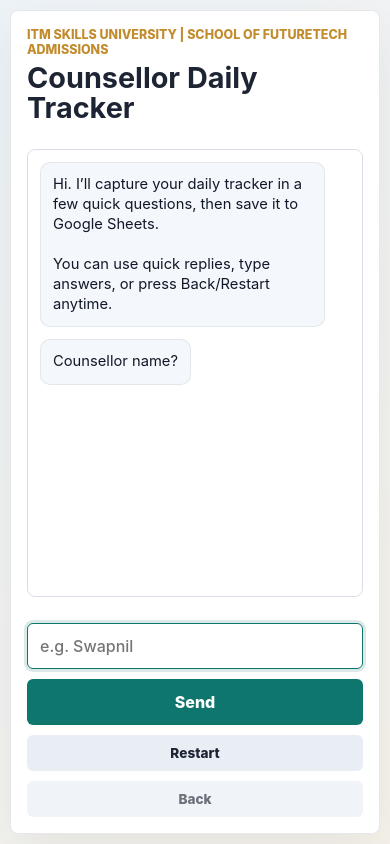
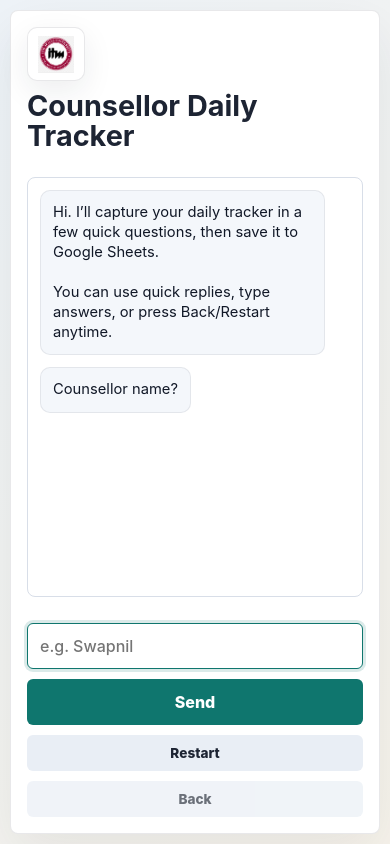
Before and after one commit to WableSwapnil/ITM-Counselor-, a plain HTML site: page index.html in a window 390 px wide. Drawn offline with Linux system fonts and the light colour scheme.

Commit message:
Add branded logo badge

```diff
--- a/index.html
+++ b/index.html
@@ -11,7 +11,16 @@
       <section class="panel chat-panel" aria-labelledby="page-title">
         <div class="brand-row">
           <div>
-            <p class="eyebrow">ITM Skills University | School of FutureTech Admissions</p>
+            <div class="brand-mark" aria-label="ITM Skills University">
+              <img
+                class="brand-logo"
+                src="assets/itm-skills-logo.png"
+                alt="ITM Skills University logo"
+                loading="eager"
+                decoding="async"
+              />
+              <span class="brand-fallback">ITM Skills University</span>
+            </div>
             <h1 id="page-title">Counsellor Daily Tracker</h1>
           </div>
         </div>
--- a/script.js
+++ b/script.js
@@ -90,6 +90,7 @@ function currentDateISO() {
 }
 
 // Intentionally no visible "sheet ready" status pill in the UI.
+wireBrandFallback();
 
 // --- Conversation state ---
 const state = {
@@ -255,6 +256,21 @@ chatInput.addEventListener("keydown", (e) => {
 });
 
 restartConversation();
+
+function wireBrandFallback() {
+  const img = document.querySelector(".brand-logo");
+  const fallback = document.querySelector(".brand-fallback");
+  if (!img || !fallback) return;
+
+  const showFallback = () => {
+    img.style.display = "none";
+    fallback.style.display = "inline";
+  };
+
+  // If the asset path is wrong/missing, show readable text.
+  img.addEventListener("error", showFallback);
+  if (img.complete && img.naturalWidth === 0) showFallback();
+}
 
 function restartConversation() {
   chatLog.innerHTML = "";
--- a/styles.css
+++ b/styles.css
@@ -63,6 +63,38 @@ body {
   font-weight: 800;
   text-transform: uppercase;
   letter-spacing: 0;
+}
+
+.brand-mark {
+  display: flex;
+  align-items: center;
+  gap: 10px;
+  width: fit-content;
+  max-width: 100%;
+  padding: 8px 10px;
+  margin: 0 0 10px;
+  border: 1px solid rgba(29, 36, 51, 0.1);
+  border-radius: 10px;
+  background: #ffffff;
+  box-shadow: 0 10px 30px rgba(29, 36, 51, 0.08);
+}
+
+.brand-logo {
+  display: block;
+  height: 40px;
+  width: auto;
+  max-width: min(520px, 100%);
+  object-fit: contain;
+  filter: drop-shadow(0 1px 0 rgba(0, 0, 0, 0.06));
+}
+
+.brand-fallback {
+  display: none;
+  color: #111827;
+  font-size: 0.95rem;
+  font-weight: 900;
+  line-height: 1.1;
+  white-space: nowrap;
 }
 
 h1,
@@ -361,6 +393,14 @@ button.compact {
     min-height: calc(100svh - 20px);
   }
 
+  .brand-logo {
+    height: 36px;
+  }
+
+  .brand-fallback {
+    font-size: 0.9rem;
+  }
+
   .brand-row,
   .composer-meta {
     flex-direction: column;
```
Also changed, not shown: assets/itm-skills-logo.png (added).
